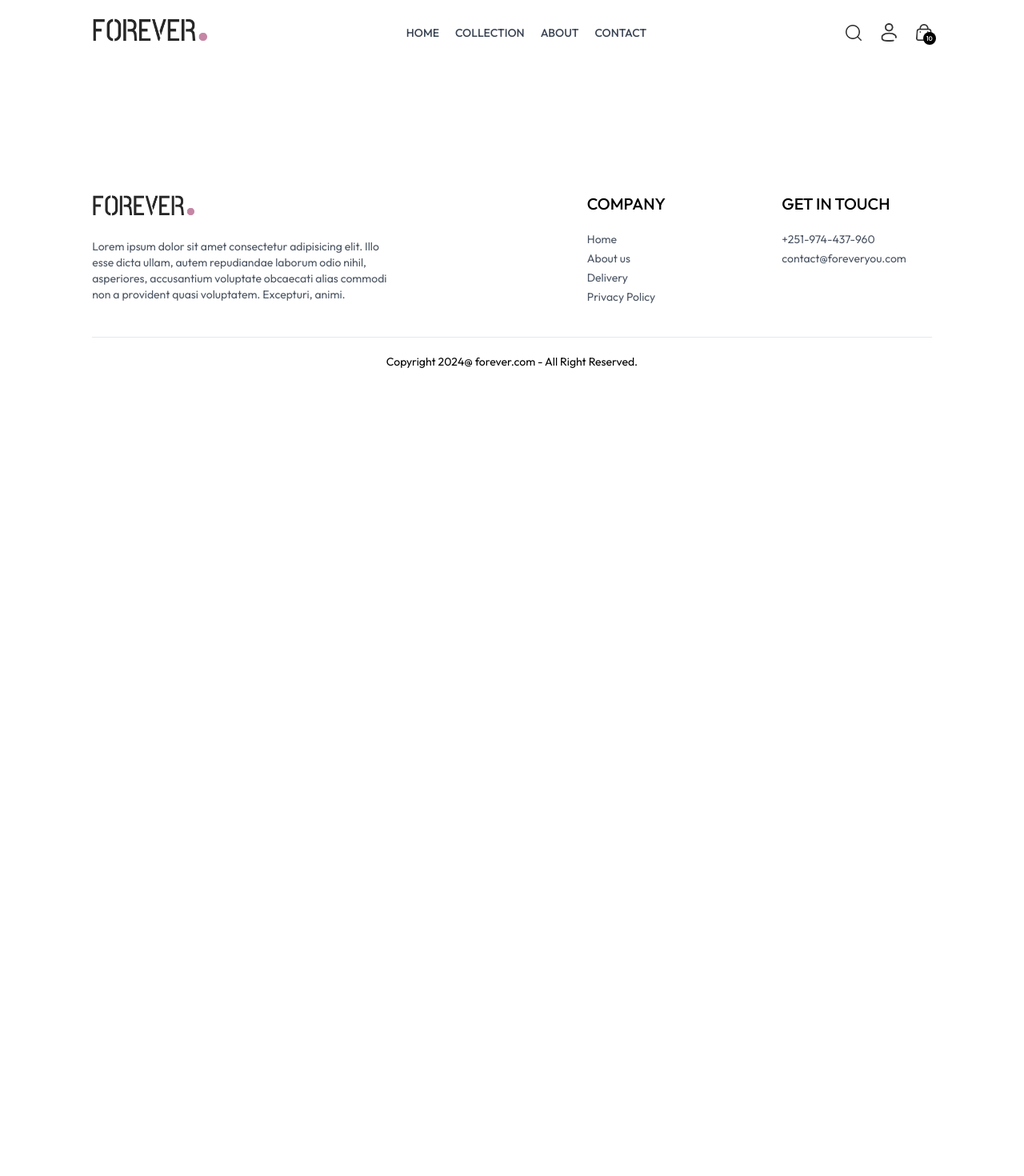
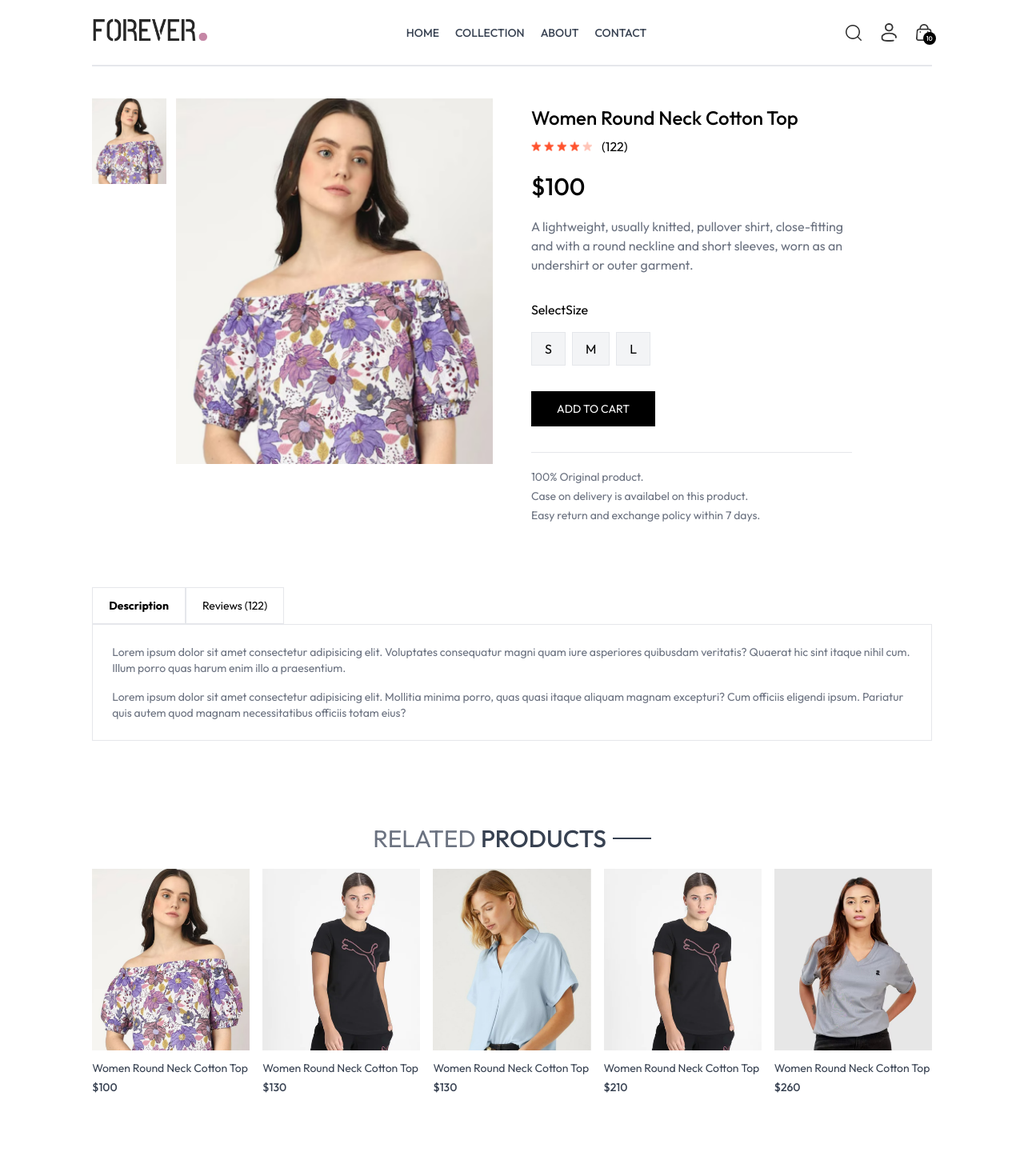
Before and after one commit to Ted-AfroEm/ecommerceApp-front-end, a React (Vite) app: page /product/aaaaa in a window 1280 px wide. Shown: the top 1470 px of the page at 80% size. Before the commit the page ends 800 px from the top, so only its background shows below. Built offline with nearby package versions, Linux system fonts and the light colour scheme.

Commit message:
Complete view product

```diff
--- /dev/null
+++ b/src/components/RelatedProducts.tsx
@@ -0,0 +1,43 @@
+import React, { useContext, useEffect, useState } from "react";
+import { ShopContext } from "../context/ShopContext";
+import { Product } from "../types/Product";
+import Title from "./Title";
+import ProductItem from "./ProductItem";
+
+const RelatedProducts = ({
+  category,
+  subCategory,
+}: {
+  category: Product["category"];
+  subCategory: Product["subCategory"];
+}) => {
+  const { products } = useContext(ShopContext);
+  const [related, setRelated] = useState([]);
+
+  useEffect(() => {
+    if (products.length > 0) {
+      let productsCopy = products.slice();
+      productsCopy = productsCopy.filter(
+        (product: Product) => category === product.category
+      );
+      productsCopy = productsCopy.filter(
+        (product: Product) => subCategory === product.subCategory
+      );
+      setRelated(productsCopy.slice(0, 5));
+    }
+  }, [products]);
+  return (
+    <div className="my-24">
+      <div className="text-center text-3xl py-2">
+        <Title text1="RELATED" text2="PRODUCTS" />
+      </div>
+      <div className="grid gird-cols-2 sm:grid-cols-3 md:grid-cols-4 lg:grid-cols-5 gap-4 gap-y-6">
+        {related.map((product) => (
+          <ProductItem product={product} />
+        ))}
+      </div>
+    </div>
+  );
+};
+
+export default RelatedProducts;
--- a/src/index.css
+++ b/src/index.css
@@ -18,6 +18,10 @@
     font-style: normal;
   }
 
+ ::-webkit-scrollbar{
+    display: none;
+ }
+
 @media (max-width:640px) {
  a.active{
     background-color: black;
--- a/src/pages/Product.tsx
+++ b/src/pages/Product.tsx
@@ -1,5 +1,127 @@
+import { useContext, useEffect, useState } from "react";
+import { useParams } from "react-router-dom";
+import { ShopContext } from "../context/ShopContext";
+import { Product as ProductInterface } from "../types/Product";
+import { assets } from "../assets/frontend_assets/assets";
+import RelatedProducts from "../components/RelatedProducts";
+
 const Product = () => {
-  return <div></div>;
+  const { productId } = useParams();
+  const { products, currency } = useContext(ShopContext);
+  const [productData, setProductData] = useState<ProductInterface | null>(null);
+  const [image, setImage] = useState("");
+  const [size, setSize] = useState("");
+
+  const fetchProductData = async () => {
+    products.map((product: ProductInterface) => {
+      if (product._id === productId) {
+        setProductData(product);
+        setImage(product.image[0]);
+        return null;
+      }
+    });
+  };
+
+  useEffect(() => {
+    fetchProductData();
+  }, [productId, products]);
+  return productData ? (
+    <div className="border-t-2 pt-10 transition-opacity ease-in duration-500 opacity-100">
+      <div className="flex gap-12 sm:gap-12 flex-col sm:flex-row">
+        {/* Product Images */}
+        <div className="flex flex-1 flex-col-reverse gap-3 sm:flex-row">
+          <div className="flex sm:flex-col overflow-x-auto  sm:overflow-y-scroll justify-between sm:justify-normal sm:w-[18.7%] w-full">
+            {productData.image.map((item, index) => (
+              <img
+                onClick={() => {
+                  setImage(item);
+                }}
+                src={item}
+                key={index}
+                alt={`Product ${index}`}
+                className="w-[24%] sm:w-full sm:mb-3 flex-shrink-0 cursor-pointer"
+              />
+            ))}
+          </div>
+          <div className="w-full sm:w-[80%]">
+            <img className="w-full h-auto" src={image} alt="" />
+          </div>
+        </div>
+        {/* -------- Product Info -------- */}
+        <div className="flex-1">
+          <h1 className="font-medium text-2xl mt-2">{productData.name}</h1>
+          <div className="flex items-center gap-1 mt-2">
+            <img src={assets.star_icon} alt="" className="w-3 5" />
+            <img src={assets.star_icon} alt="" className="w-3 5" />
+            <img src={assets.star_icon} alt="" className="w-3 5" />
+            <img src={assets.star_icon} alt="" className="w-3 5" />
+            <img src={assets.star_dull_icon} alt="" className="w-3 5" />
+            <p className="pl-2">(122)</p>
+          </div>
+          <p className="mt-5 text-3xl font-medium">
+            {currency}
+            {productData.price}
+          </p>
+          <p className="mt-5 text-gray-500 md:w-4/5">
+            {productData.description}
+          </p>
+          <div className="flex flex-col gap-4 my-8">
+            <p>SelectSize</p>
+            <div className="flex gap-2">
+              {productData.sizes.map((item, index) => (
+                <button
+                  onClick={() => setSize(item)}
+                  className={`border py-2 px-4 bg-gray-100 ${
+                    item === size ? "border-orange-500" : ""
+                  }`}
+                  key={index}
+                >
+                  {item}
+                </button>
+              ))}
+            </div>
+          </div>
+          <button className="bg-black text-white px-8 py-3 text-sm active:bg-gray-700">
+            ADD TO CART
+          </button>
+          <hr className="mt-8 sm:w-4/5" />
+          <div className="text-sm text-gray-500 mt-5 flex flex-col gap-1">
+            <p>100% Original product.</p>
+            <p>Case on delivery is availabel on this product.</p>
+            <p>Easy return and exchange policy within 7 days.</p>
+          </div>
+        </div>
+      </div>
+      {/* Description & Review Section */}
+      <div className="mt-20">
+        <div className="flex">
+          <b className="border px-5 py-3 text-sm">Description</b>
+          <p className="border px-5 py-3 text-sm">Reviews (122)</p>
+        </div>
+        <div className="flex flex-col gap-4 border px-6 py-6 text-sm text-gray-500">
+          <p>
+            Lorem ipsum dolor sit amet consectetur adipisicing elit. Voluptates
+            consequatur magni quam iure asperiores quibusdam veritatis? Quaerat
+            hic sint itaque nihil cum. Illum porro quas harum enim illo a
+            praesentium.
+          </p>
+          <p>
+            Lorem ipsum dolor sit amet consectetur adipisicing elit. Mollitia
+            minima porro, quas quasi itaque aliquam magnam excepturi? Cum
+            officiis eligendi ipsum. Pariatur quis autem quod magnam
+            necessitatibus officiis totam eius?
+          </p>
+        </div>
+      </div>
+      {/* Display Related Products */}
+      <RelatedProducts
+        category={productData.category}
+        subCategory={productData.subCategory}
+      />
+    </div>
+  ) : (
+    <div className="opacity-0"></div>
+  );
 };
 
 export default Product;
```
